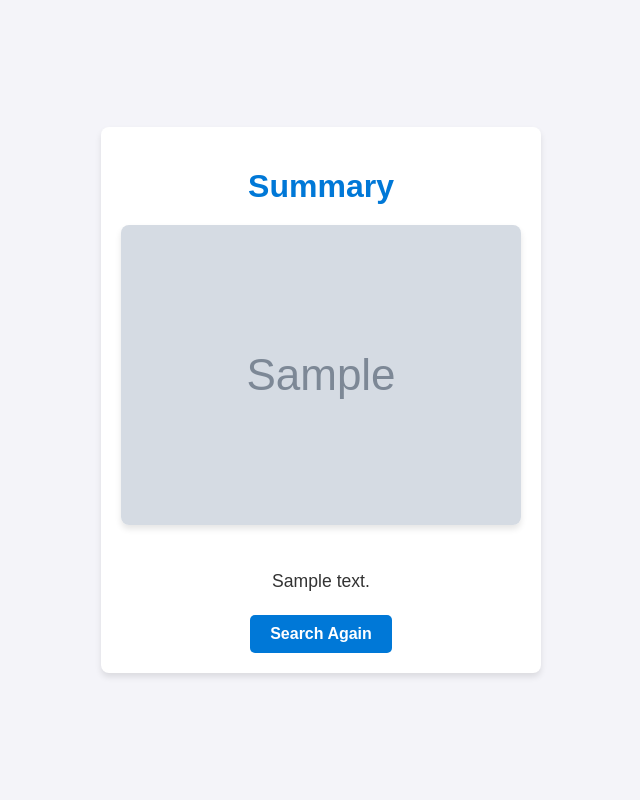
After one commit to prasanna-p/PersonaBrief, a Flask app: template templates/summary.html in a window 1280 px wide. The commit adds this page. Shown: the whole page, without its empty margins (319-959 px from the left). Run offline with Flask 3, Linux system fonts and the light colour scheme; the template is opened without the code that fills it: most values are stand-ins (such as "Sample title", 1, 10 or a date in 2020); grey boxes marked "Sample" are stand-in pictures.

Commit message:
improved code logic and created seperate html file for summary with custome css #5

````diff
--- a/main.py
+++ b/main.py
@@ -1,100 +1,101 @@
-from flask import Flask, request, jsonify, render_template
+from flask import Flask, render_template, request
+import requests
 import os
 import json
-import requests
 import vertexai
 from vertexai.preview.generative_models import GenerativeModel, ChatSession
 
 app = Flask(__name__)
 
-# Initialize Vertex AI
-API_KEY = os.getenv('API_KEY')
-SEARCH_ENGINE_ID = os.getenv('SEARCH_ENGINE_ID')
-PROJECT_ID = os.getenv('PROJECT_ID')
-LOCATION = os.getenv('LOCATION')
-
-if API_KEY and SEARCH_ENGINE_ID and PROJECT_ID and LOCATION:
-    vertexai.init(project=PROJECT_ID, location=LOCATION)
-    model = GenerativeModel("gemini-1.0-pro")
-    chat = model.start_chat()
-else:
-    raise EnvironmentError("Missing required environment variables.")
-
-# Google Search Function
+# Function to perform a Google Custom Search
 def google_search(query):
     url = "https://www.googleapis.com/customsearch/v1"
     params = {
         "key": API_KEY,
         "cx": SEARCH_ENGINE_ID,
         "q": query,
-        "num": 5
+        "num": 4
     }
-    headers = {"User-Agent": "Mozilla/5.0"}
+    headers = {
+        "User-Agent": "Mozilla/5.0"
+    }
     try:
         response = requests.get(url, headers=headers, params=params)
         response.raise_for_status()
         return response.text
     except requests.exceptions.RequestException as e:
-        return {"error": f"Error during API request: {e}"}
+        print(f"Error during API request: {e}")
+        return ""
 
-# Parse Results Function
-def parse_results(json_string):
+# Function to parse and extract summary and image URL
+def parse_summary_and_image(response):
+    """
+    Extracts the summary and image URL from the response text.
+    """
     try:
-        json_data = json.loads(json_string)
-        items = json_data.get("items", [])
-        filtered_data = [
-            {
-                "title": item.get("title"),
-                "snippet": item.get("snippet"),
-                "link": item.get("link"),
-                "hcard": item.get("pagemap", {})
-            }
-            for item in items
-        ]
-        return filtered_data
-    except json.JSONDecodeError:
-        return {"error": "Error decoding JSON"}
-
-# Chat Response Function
-def get_chat_response(chat, prompt):
-    response = chat.send_message(prompt)
-    return response.text
+        # Example response format:
+        # "## Name: Summary details... Image URL: https://image-url.com"
+        if "Image URL:" in response:
+            parts = response.split("Image URL:")
+            summary = parts[0].strip()
+            image_url = parts[1].strip()
+            return summary, image_url
+        else:
+            return response, ""  # No image URL
+    except Exception as e:
+        print(f"Error parsing response: {e}")
+        return response, ""
 
 @app.route('/')
 def index():
     return render_template('index.html')
 
-# Flask Route for Search
-@app.route('/search', methods=['POST'])
-def search():
-    data = request.json
-    query = data.get('query')
-    if not query:
-        return jsonify({"error": "Query parameter is missing"}), 400
+@app.route('/summary', methods=['POST'])
+def summary():
+    name = request.form['name']
+    if not name:
+        return render_template('index.html', error="Please enter a valid name.")
 
-    html = google_search(query)
-    if "error" in html:
-        return jsonify(html), 500
+    # Perform Google search and process the results
+    html = google_search(name)
+    if html:
+        prompt = f"""
+         Summarize the following search results about {name} into a concise paragraph and provide the image URL if available. Return the response as a JSON object with the following structure:
 
-    results = parse_results(html)
-    if "error" in results:
-        return jsonify(results), 500
+        {{
+            "summary": "A concise paragraph summarizing the person's details atleast having 200 words.",
+            "image_url": "URL of the image, or an empty string if not available."
+        }}
 
-    prompt = f"""
-    Summarize the following search results about {query} into a concise paragraph. Focus on key details such as the person's roles, achievements, affiliations, and any notable aspects from the provided links. Ensure the summary is coherent and avoids redundancy.
+        If the search results are not about a person, identify the subject and return a message indicating that the results are not about a person.
 
-    {results}
+        Search Results:
+        {html}
+        """
+        chat_response = chat.send_message(prompt).text
+        print(chat_response)
+        cleaned_response = chat_response.strip().replace('\n', ' ').replace('  ', ' ')
 
-    1. Limit the summary to 100 words.
-    2. If the results mention more than one person, prioritize the topmost result.
-    3. If the query does not pertain to a person, explicitly mention that in the summary.
-    4. Give invalid response if search is not about any person.
-    5. also capture image url of the person and provide it in the response.
-    """
-    summary = get_chat_response(chat, prompt)
-    print(summary)
-    return jsonify({"query": query, "results": results, "summary": summary})
+        try:
+            # Parse the JSON response
+            response_data = json.loads(cleaned_response.lstrip("```json").rstrip("```"))
+            print(response_data)
+            summary = response_data.get("summary", "No summary available.")
+            image_url = response_data.get("image_url", "")
+            return render_template('summary.html', summary=summary, image_url=image_url)
+        except json.JSONDecodeError:
+            return render_template('index.html', error="Failed to parse the response from the LLM.")
+    else:
+        return render_template('index.html', error="No results found.")
 
-# Run the Flask App
-if __name__ == '__main__':
+
+if __name__ == "__main__":
+    API_KEY = os.getenv('API_KEY')
+    SEARCH_ENGINE_ID = os.getenv('SEARCH_ENGINE_ID')
+    PROJECT_ID = os.getenv('PROJECT_ID')
+    LOCATION = os.getenv('LOCATION')
+    vertexai.init(project=PROJECT_ID, location=LOCATION)
+    model = GenerativeModel("gemini-1.0-pro")
+    chat = model.start_chat()
+
     app.run(debug=True)
--- /dev/null
+++ b/templates/summary.html
@@ -0,0 +1,69 @@
+<!DOCTYPE html>
+<html lang="en">
+<head>
+    <meta charset="UTF-8">
+    <meta name="viewport" content="width=device-width, initial-scale=1.0">
+    <title>Summary</title>
+    <style>
+        body {
+            font-family: Arial, sans-serif;
+            margin: 0;
+            padding: 0;
+            background-color: #f4f4f9;
+            color: #333;
+            display: flex;
+            justify-content: center;
+            align-items: center;
+            min-height: 100vh;
+            text-align: center;
+        }
+        .container {
+            max-width: 600px;
+            background: #fff;
+            padding: 20px;
+            border-radius: 8px;
+            box-shadow: 0 4px 6px rgba(0, 0, 0, 0.1);
+        }
+        h1 {
+            font-size: 2em;
+            margin-bottom: 20px;
+            color: #0078d7;
+        }
+        img {
+            max-width: 100%;
+            height: auto;
+            border-radius: 8px;
+            margin-bottom: 20px;
+            box-shadow: 0 4px 6px rgba(0, 0, 0, 0.1);
+        }
+        p {
+            font-size: 1.1em;
+            line-height: 1.6;
+            margin-bottom: 20px;
+        }
+        a {
+            display: inline-block;
+            text-decoration: none;
+            background-color: #0078d7;
+            color: #fff;
+            padding: 10px 20px;
+            border-radius: 5px;
+            font-weight: bold;
+            transition: background-color 0.3s;
+        }
+        a:hover {
+            background-color: #005bb5;
+        }
+    </style>
+</head>
+<body>
+    <div class="container">
+        <h1>Summary</h1>
+        {% if image_url %}
+            <img src="{{ image_url }}" alt="Person's Image">
+        {% endif %}
+        <p>{{ summary }}</p>
+        <a href="/">Search Again</a>
+    </div>
+</body>
+</html>
````
Also changed, not shown: templates/index.html (+8 -50 lines).
